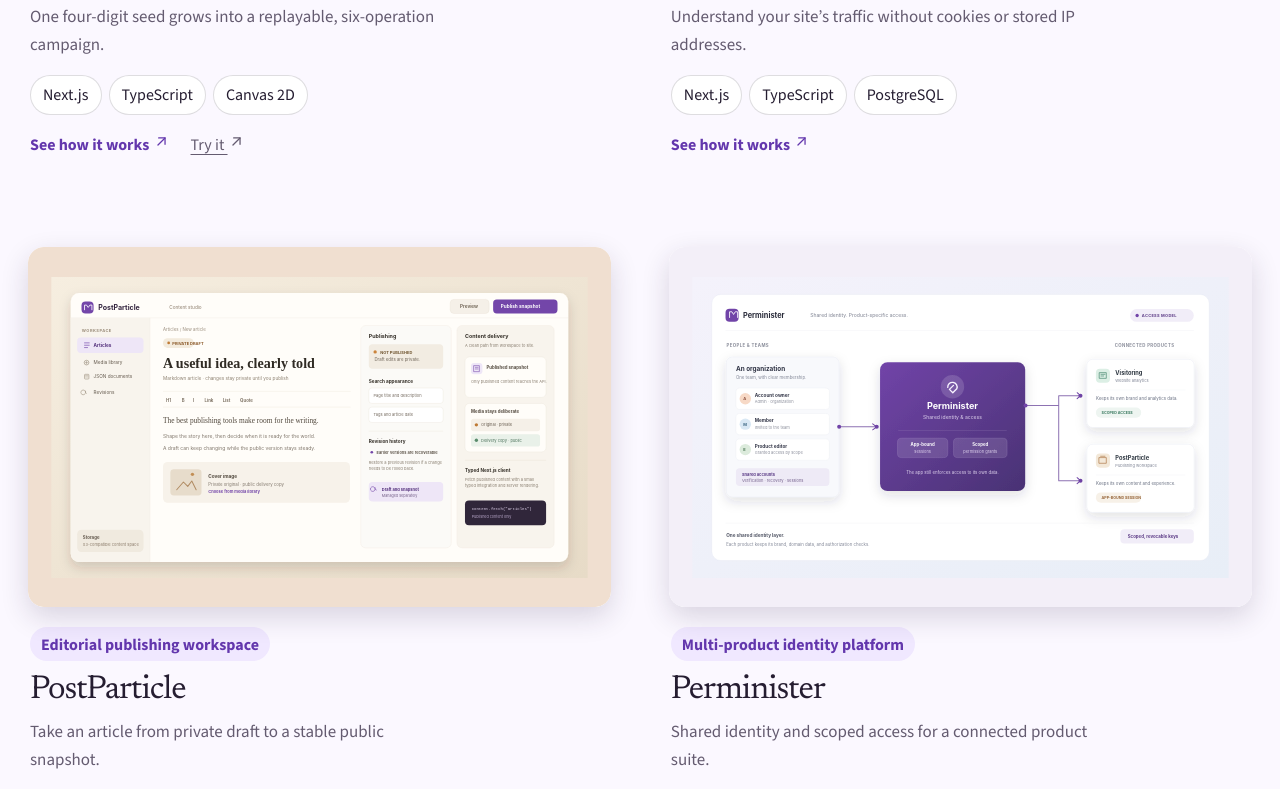
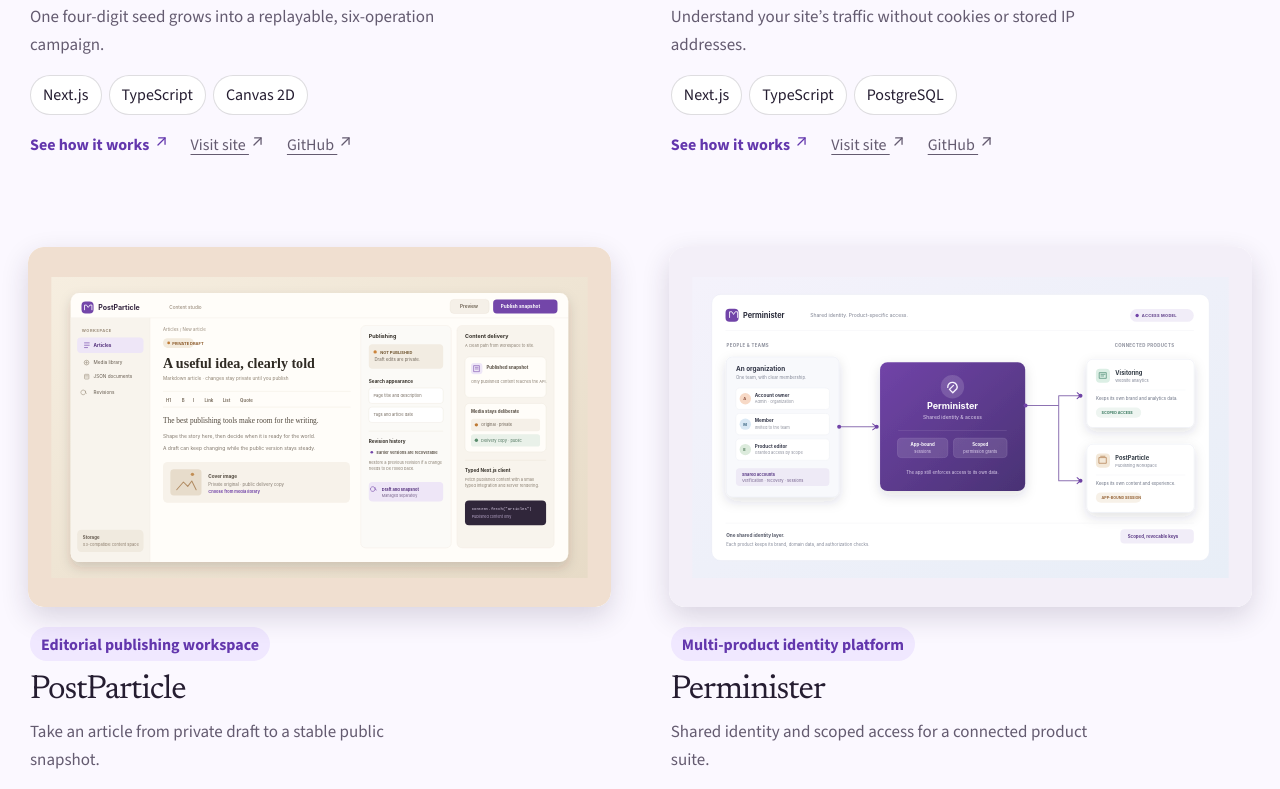
Before and after one commit to zakaihamilton/portfolio, a Next.js app: page / in a window 1280 px wide. Shown: the part 1680-2469 px from the top of the page. Built offline with nearby package versions, Linux system fonts and the light colour scheme.

Commit message:
Add live and repository links to project cards

```diff
--- a/src/app/projects/[slug]/page.tsx
+++ b/src/app/projects/[slug]/page.tsx
@@ -67,9 +67,9 @@
             <ExternalLink
               className={styles.primaryLink}
               href={project.liveUrl}
-              label={`Open ${project.name}, opens in a new tab`}
+              label={`Visit the live ${project.name} site, opens in a new tab`}
             >
-              Open the project <Icon name="arrow-up-right" size={17} />
+              Visit the live site <Icon name="arrow-up-right" size={17} />
             </ExternalLink>
           ) : null}
           <ExternalLink
--- a/src/components/project-card.module.css
+++ b/src/components/project-card.module.css
@@ -90,17 +90,17 @@
 }
 
 .detailLink svg,
-.liveLink svg {
+.externalLink svg {
   display: inline-block;
   transition: transform 160ms ease;
 }
 
 .detailLink:hover svg,
-.liveLink:hover svg {
+.externalLink:hover svg {
   transform: translate(2px, -2px);
 }
 
-.liveLink {
+.externalLink {
   color: var(--muted);
   text-decoration: underline;
   text-underline-offset: 4px;
@@ -109,7 +109,7 @@
 @media (prefers-reduced-motion: reduce) {
   .visualLink :global(img),
   .detailLink svg,
-  .liveLink svg {
+  .externalLink svg {
     transition: none;
   }
 }
--- a/src/components/project-card.tsx
+++ b/src/components/project-card.tsx
@@ -44,13 +44,20 @@
           </Link>
           {project.liveUrl ? (
             <ExternalLink
-              className={styles.liveLink}
+              className={styles.externalLink}
               href={project.liveUrl}
-              label={`Open ${project.name}, opens in a new tab`}
+              label={`Visit the live ${project.name} site, opens in a new tab`}
             >
-              Try it <Icon name="arrow-up-right" size={17} />
+              Visit site <Icon name="arrow-up-right" size={17} />
             </ExternalLink>
           ) : null}
+          <ExternalLink
+            className={styles.externalLink}
+            href={project.repositoryUrl}
+            label={`${project.name} source code on GitHub, opens in a new tab`}
+          >
+            GitHub <Icon name="arrow-up-right" size={17} />
+          </ExternalLink>
         </div>
       </div>
     </article>
--- a/src/data/projects.ts
+++ b/src/data/projects.ts
@@ -72,6 +72,7 @@
     imageFit: "contain",
     mediaTone: "forest",
     repositoryUrl: "https://github.com/zakaihamilton/visitoring",
+    liveUrl: "https://visitoring.vercel.app",
     resourceUrl: "https://visitoring.vercel.app/developers",
     resourceLabel: "Developer guide",
   },
@@ -104,6 +105,7 @@
     imageFit: "contain",
     mediaTone: "sand",
     repositoryUrl: "https://github.com/zakaihamilton/postparticle",
+    liveUrl: "https://postparticle.vercel.app",
   },
   {
     slug: "perminister",
@@ -129,6 +131,7 @@
     imageFit: "contain",
     mediaTone: "paper",
     repositoryUrl: "https://github.com/zakaihamilton/perminister",
+    liveUrl: "https://perminister.com",
   },
   {
     slug: "repnix",
@@ -154,8 +157,7 @@
     imageFit: "contain",
     mediaTone: "slate",
     repositoryUrl: "https://github.com/zakaihamilton/repnix",
-    resourceUrl: "https://www.npmjs.com/package/repnix",
-    resourceLabel: "npm package",
+    liveUrl: "https://www.npmjs.com/package/repnix",
   },
   {
     slug: "hostpresent",
@@ -236,6 +238,7 @@
     imageFit: "contain",
     mediaTone: "paper",
     repositoryUrl: "https://github.com/zakaihamilton/peerovo",
+    liveUrl: "https://peerovo.up.railway.app",
     resourceUrl:
       "https://github.com/zakaihamilton/peerovo/blob/main/docs/adding-projects.md",
     resourceLabel: "Integration guide",
```
